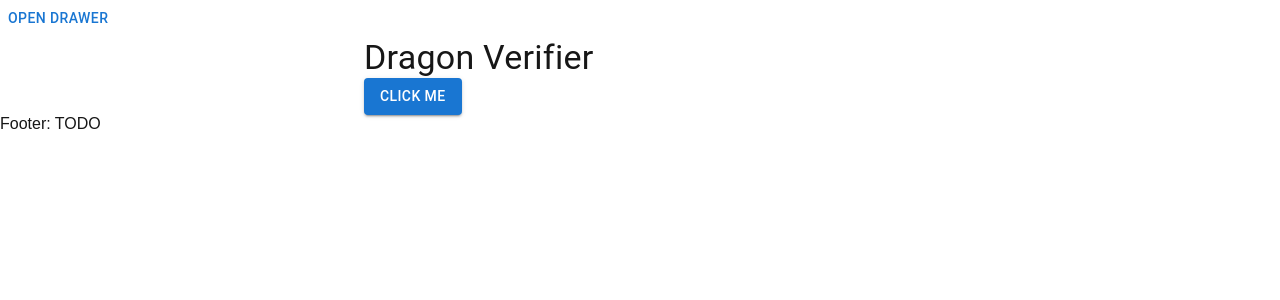
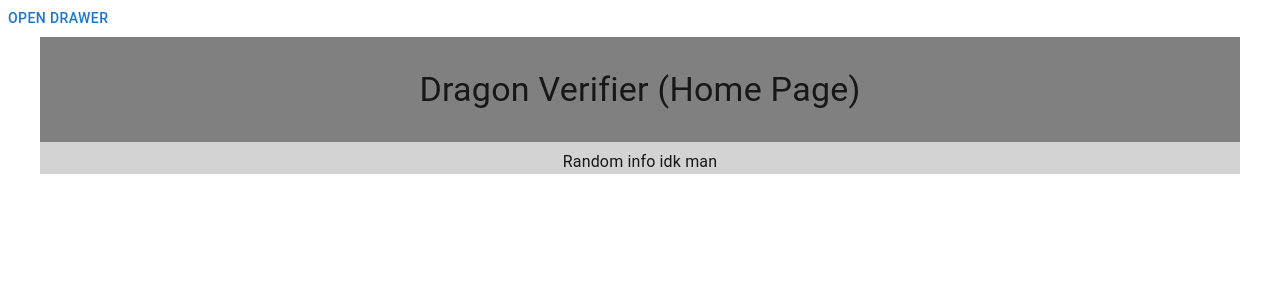
Before and after one commit to DGPRJN/DragonVerifier, a Next.js app in the folder client/: page / in a window 1280 px wide. Shown: the top 300 px of the page. Built offline with nearby package versions, Linux system fonts and the light colour scheme.

Commit message:
Messed with the layout a bit

```diff
--- a/client/app/components/Footer.tsx
+++ b/client/app/components/Footer.tsx
@@ -1,8 +1,13 @@
+import {Container, Typography} from "@mui/material";
 
 function Footer() {
     return (
     <>
-      <div>Footer: TODO</div>
+      <Container maxWidth="lg" sx={{ bgcolor: "lightgray", px: 4, pt: 1 }}>
+        <Typography variant="body1" sx={{ textAlign: "center" }}>
+          Random info idk man
+        </Typography>
+      </Container>
     </>
   );
 }
--- a/client/app/layout.tsx
+++ b/client/app/layout.tsx
@@ -3,6 +3,7 @@ import { Geist, Geist_Mono } from "next/font/google";
 import "./globals.css";
 import NavBar from "./components/NavBar.tsx";
 import Footer from "./components/Footer.tsx";
+import { Container } from "@mui/material";
 
 const geistSans = Geist({
   variable: "--font-geist-sans",
@@ -27,7 +28,7 @@ export default function RootLayout({
   return (
     <html lang="en">
       <body className={`${geistSans.variable} ${geistMono.variable}`}>
-      <NavBar/>
+        <NavBar/>
         {children}
         <Footer/>
       </body>
--- a/client/app/page.tsx
+++ b/client/app/page.tsx
@@ -1,14 +1,12 @@
-"use client"; // Ensures it runs on the client side
 
-import { Button, Typography, Container} from "@mui/material";
+import {Typography, Container} from "@mui/material";
 
 export default function Home() {
   return (
-    <Container maxWidth="sm">
-      <Typography variant="h4">Dragon Verifier</Typography>
-      <Button variant="contained" color="primary">
-        Click Me
-      </Button>
-    </Container>
+    <>
+      <Container maxWidth="lg" sx={{ bgcolor: "gray", padding: 4 }}>
+        <Typography variant="h4" sx={{ textAlign: "center" }}>Dragon Verifier (Home Page)</Typography>
+      </Container>
+    </>
   );
 }
```
